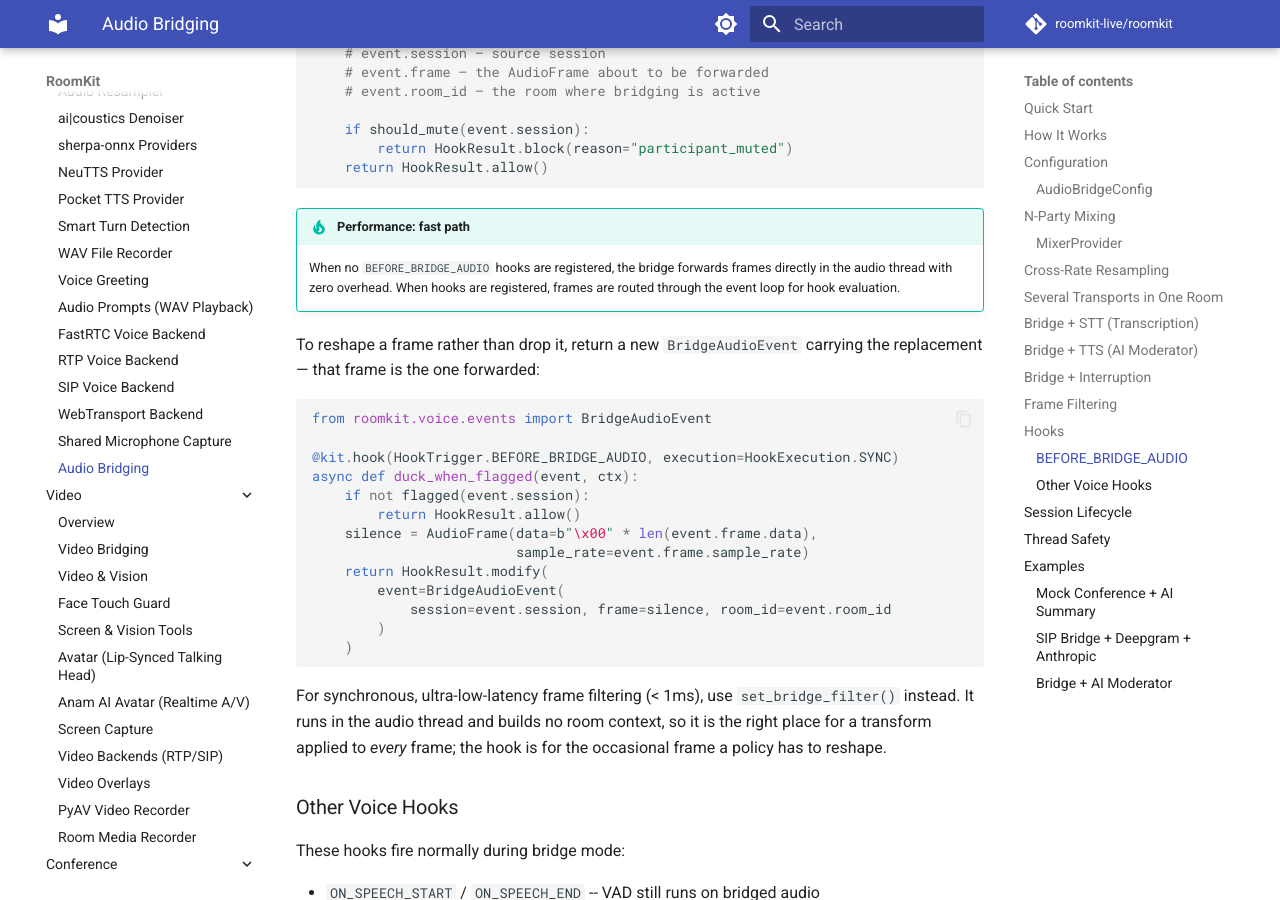
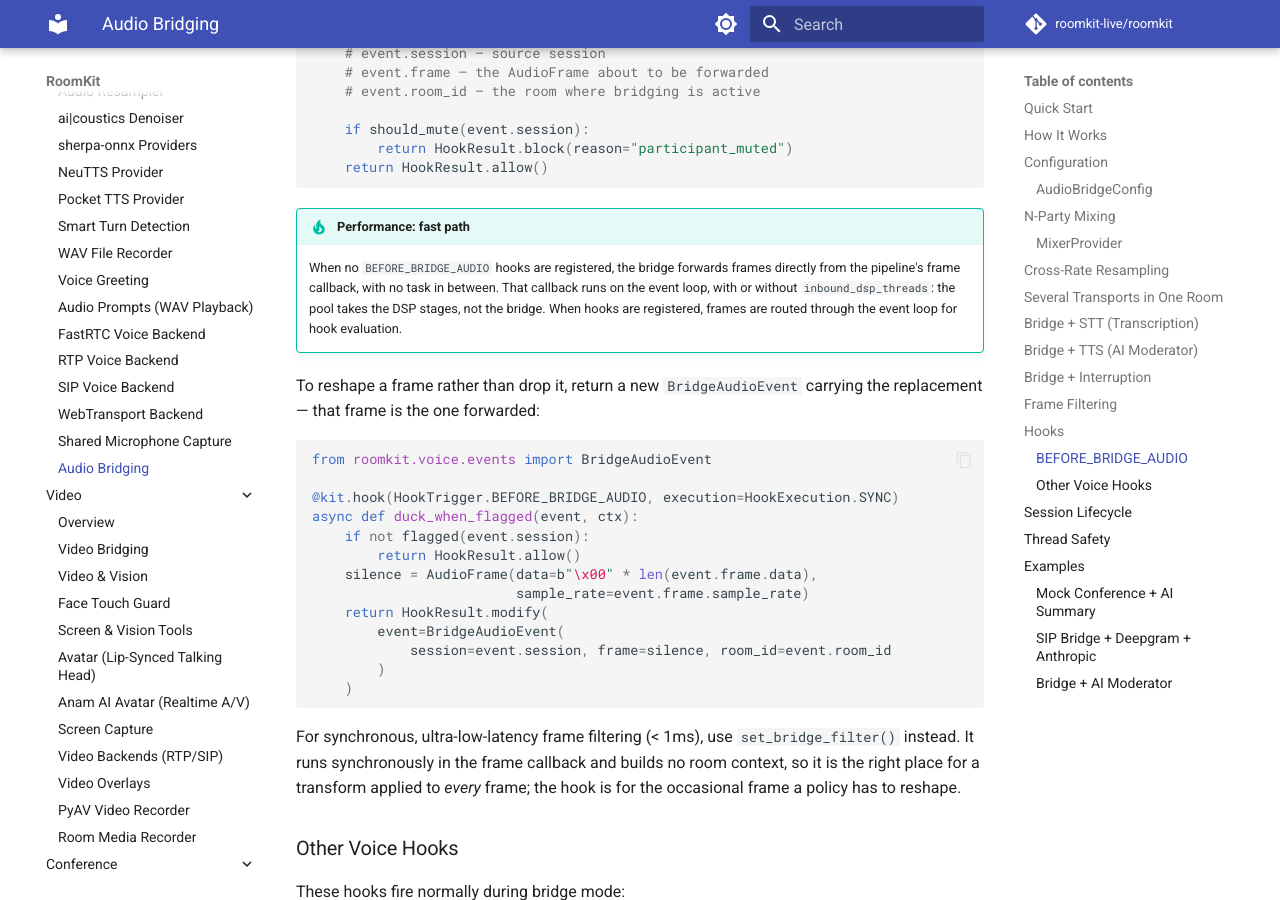
Before and after one commit to roomkit-live/roomkit-docs, an MkDocs documentation site: the page built from docs/guides/audio-bridge.md, in a window 1280 px wide and 900 px high, scrolled down 5727 px. Built offline with MkDocs 1.6.1 and Material for MkDocs 9.7.7, drawn with Linux system fonts in a browser that asks for light colours; comment, search, counter and statistics services are not loaded.

Commit message:
docs(voice): per review, with inbound_dsp_threads the bridge forwards from the frame callback on the event loop, and the callbacks' loop can be the first session's (RMK-392)

````diff
--- a/docs/guides/audio-bridge.md
+++ b/docs/guides/audio-bridge.md
@@ -273,7 +273,9 @@ async def monitor_bridge(event, ctx):
 
 !!! tip "Performance: fast path"
     When no `BEFORE_BRIDGE_AUDIO` hooks are registered, the bridge
-    forwards frames directly in the audio thread with zero overhead.
+    forwards frames directly from the pipeline's frame callback, with no
+    task in between. That callback runs on the event loop, with or without
+    `inbound_dsp_threads`: the pool takes the DSP stages, not the bridge.
     When hooks are registered, frames are routed through the event loop
     for hook evaluation.
 
@@ -297,8 +299,8 @@ async def duck_when_flagged(event, ctx):
 ```
 
 For synchronous, ultra-low-latency frame filtering (< 1ms), use
-`set_bridge_filter()` instead. It runs in the audio thread and builds no
-room context, so it is the right place for a transform applied to *every*
+`set_bridge_filter()` instead. It runs synchronously in the frame callback
+and builds no room context, so it is the right place for a transform applied to *every*
 frame; the hook is for the occasional frame a policy has to reshape.
 
 ### Other Voice Hooks
````
Also changed, not shown: docs/guides/audio-pipeline-stages.md (+5 -3 lines).
